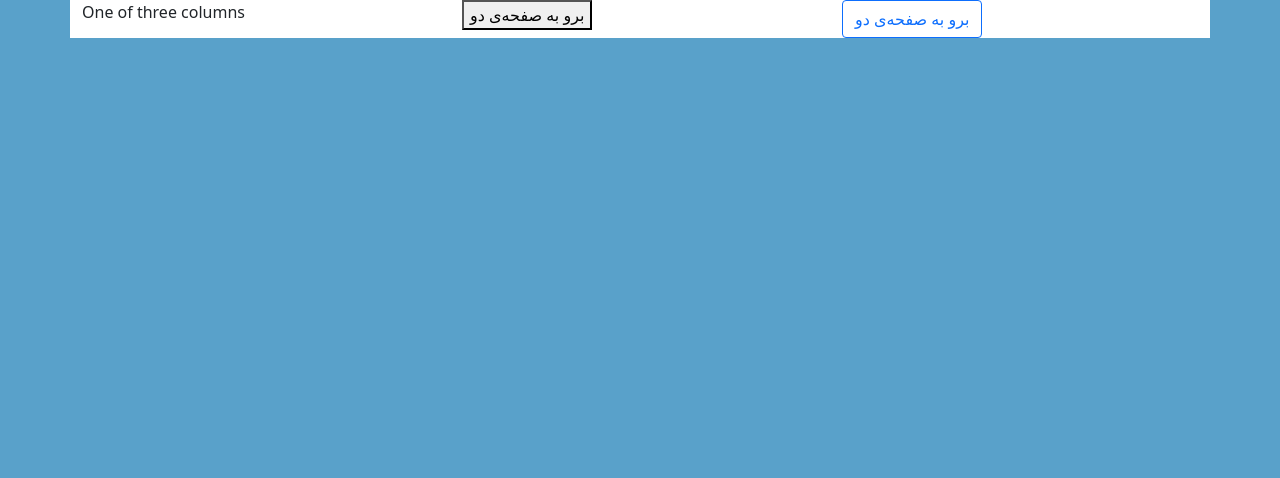
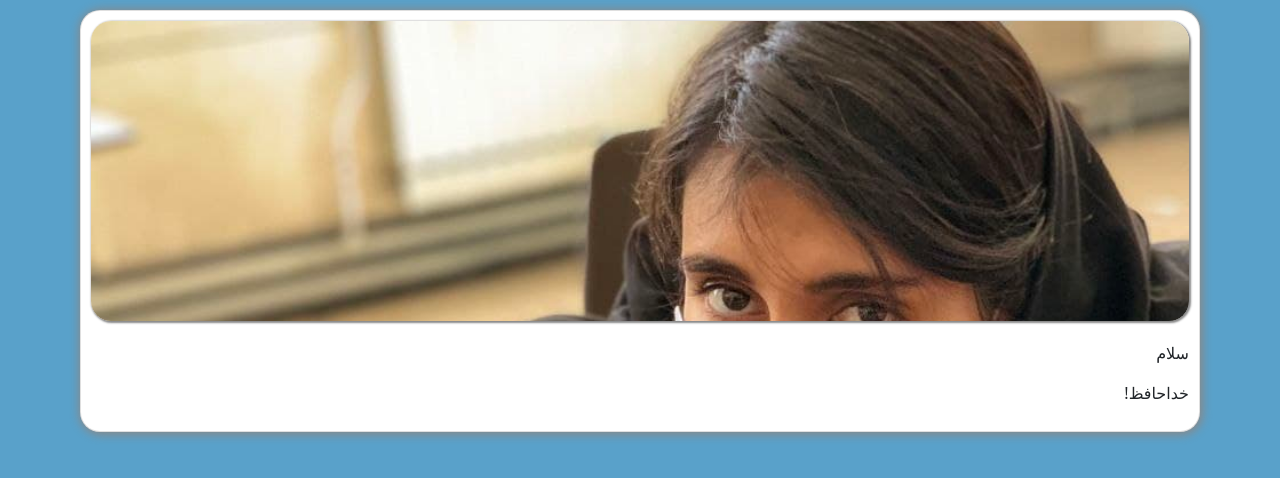
Before and after one commit to Rastaiha/frontend_playground, a plain HTML site: page page1.html in a window 1280 px wide. Drawn offline with Linux system fonts and the light colour scheme.

Commit message:
session 2

```diff
--- a/page1.html
+++ b/page1.html
@@ -9,20 +9,18 @@
   <body>
     <div class="container">
       <div class="row">
-        <div class="col-sm white">
-      One of three columns
-        </div>
-        <div class="col-sm white">
-          <a href='page2.html'>
-            <button>
-              برو به صفحه‌ی دو
-            </button>
-          </a>
-        </div>
-        <div class="col-sm white">
-          <a href='page2.html'  class="btn btn-outline-primary" role='button'>
-              برو به صفحه‌ی دو
-          </a>
+        <div class="col card white">
+          <div class="col">
+            <img src="./Parisa-Shahabi.jpg" alt="" class="card-image"/>
+          </div>
+          <div class="col text-container">
+            <p>
+              سلام
+            </p>
+            <p>
+              خداحافظ!
+            </p>
+          </div>
         </div>
       </div>
     </div>
--- a/styles.css
+++ b/styles.css
@@ -5,3 +5,31 @@ body {
 .white {
   background-color: white;
 }
+
+.red {
+  background-color: red;
+}
+
+.green {
+  background-color: green;
+}
+
+.card {
+  border-radius: 20px;
+  margin: 10px;
+  padding: 10px;
+  box-shadow: 1px 1px 10px 2px #888;
+}
+
+.card-image {
+  width: 100%;
+  height: 300px;
+  object-fit: cover;
+  margin-bottom: 20px;
+  border-radius: 20px;
+  box-shadow: 1px 1px 2px 1px #888;
+}
+
+.text-container {
+  direction: rtl;
+}
```
Also changed, not shown: Parisa-Shahabi.jpg (added).
